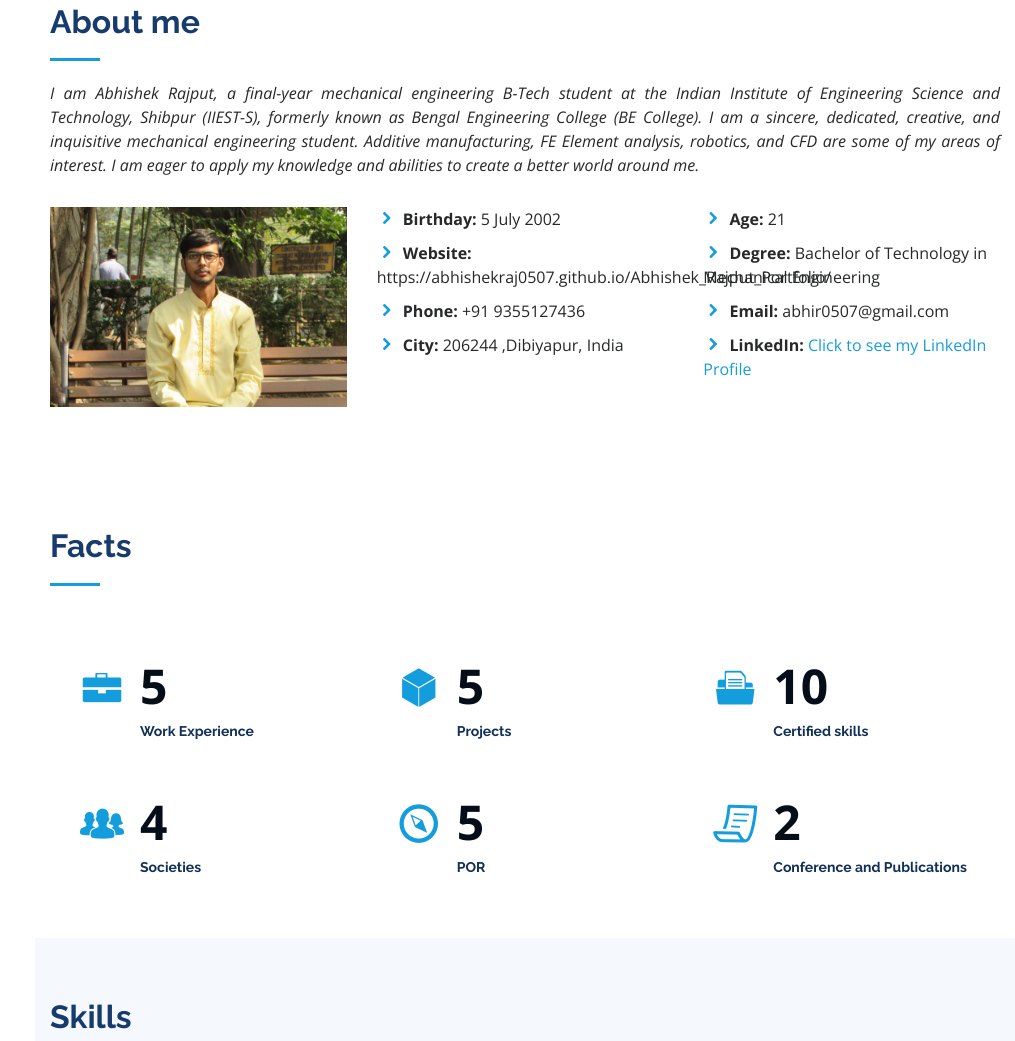
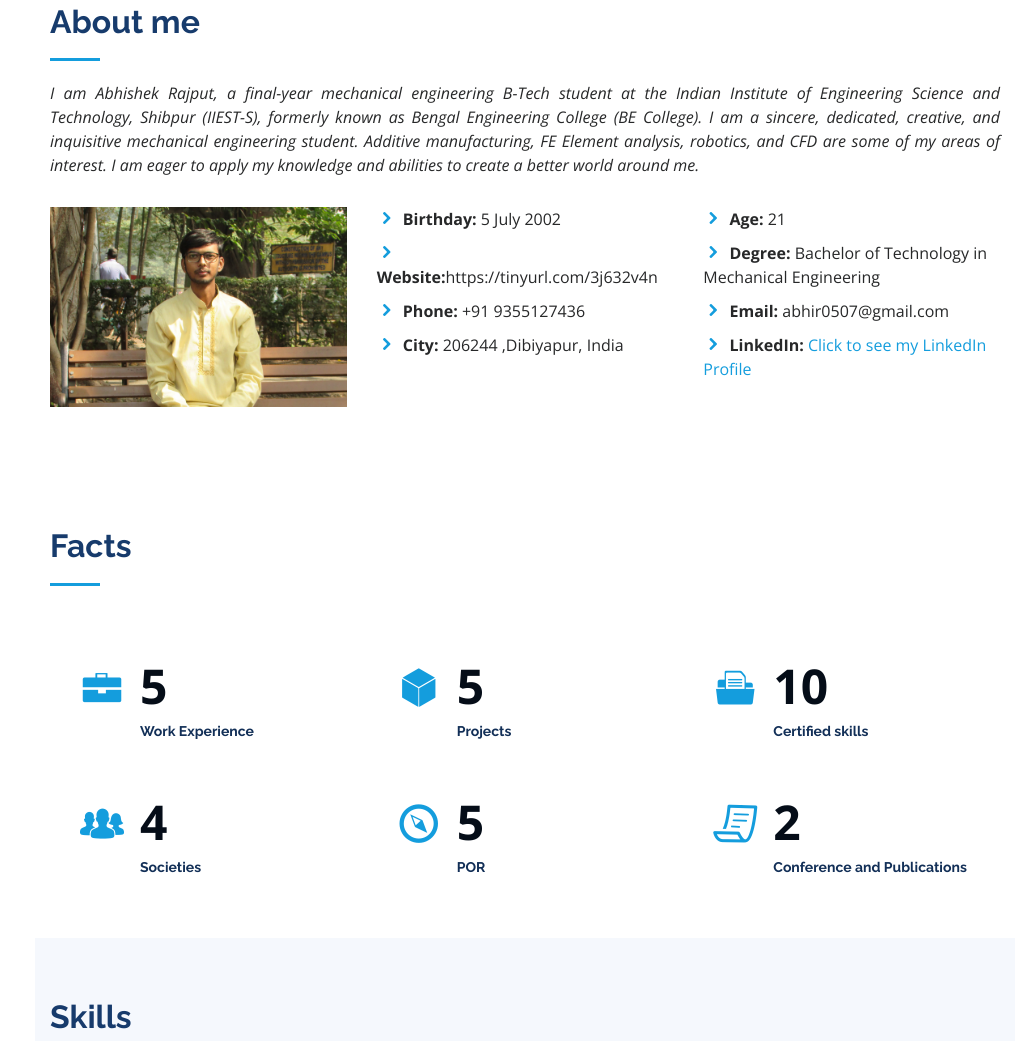
Before and after one commit to abhishekraj0507/Abhishek_Rajput_Portfolio, a plain HTML site: page index.html in a window 1280 px wide. Shown: the part 857-1898 px from the top of the page, without its empty margins (265-1280 px from the left). Drawn offline with nearby package versions, Linux system fonts and the light colour scheme; animation ran at ten frames a second.

Commit message:
Update index.html

```diff
--- a/index.html
+++ b/index.html
@@ -96,7 +96,7 @@
                 <ul>
                   <li><i class="icofont-rounded-right"></i> <strong>Birthday:</strong> 5 July 2002</li>
                   <!--to be changed-->
-                  <li><i class="icofont-rounded-right"></i> <strong>Website:</strong> https://abhishekraj0507.github.io/Abhishek_Rajput_Portfolio/</li>
+                  <li><i class="icofont-rounded-right"></i> <strong>Website:</strong>https://tinyurl.com/3j632v4n</li>
                   <li><i class="icofont-rounded-right"></i> <strong>Phone:</strong> +91 9355127436</li>
                   <li><i class="icofont-rounded-right"></i> <strong>City:</strong> 206244 ,Dibiyapur, India</li>
                 </ul>
```
